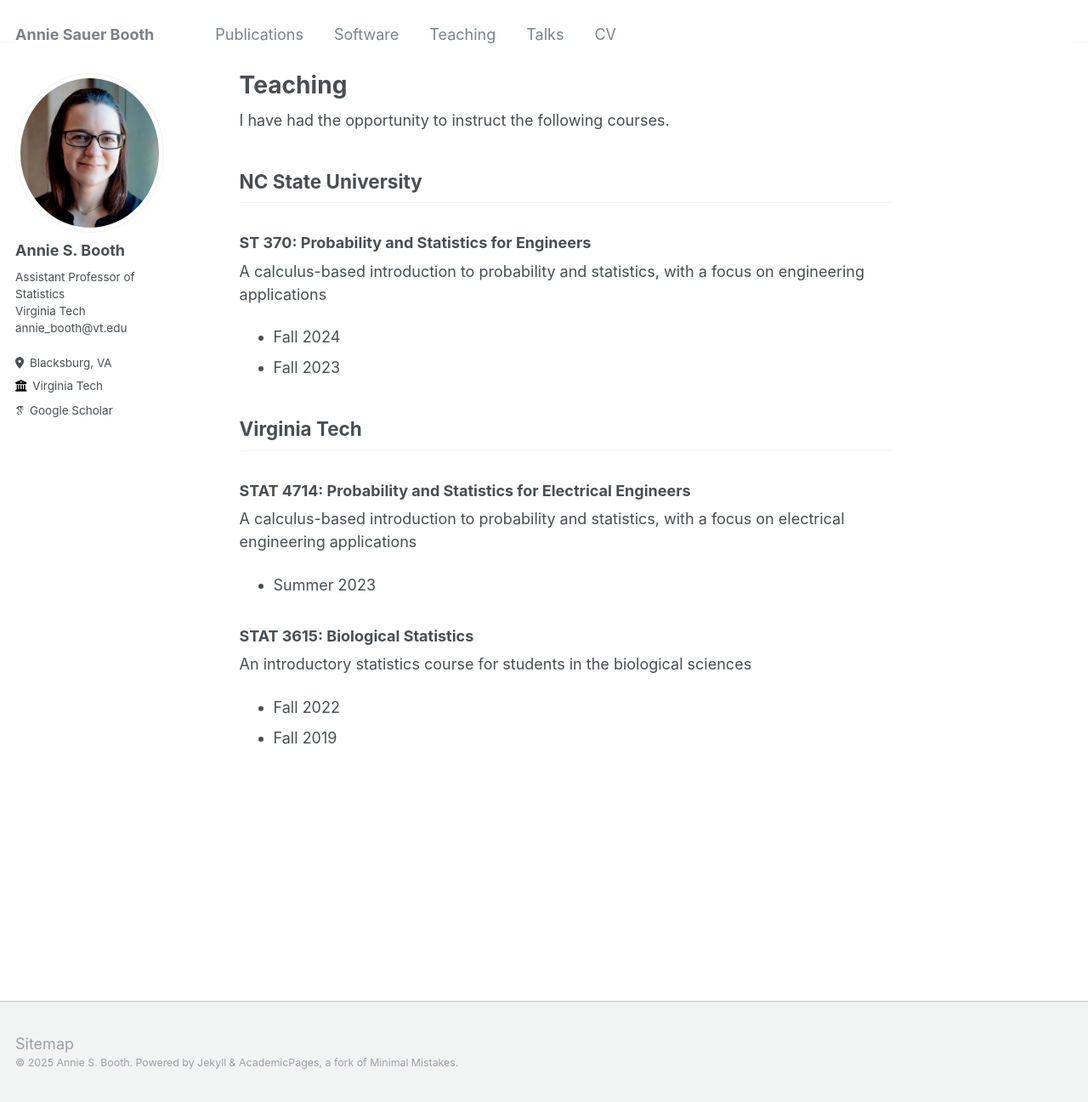
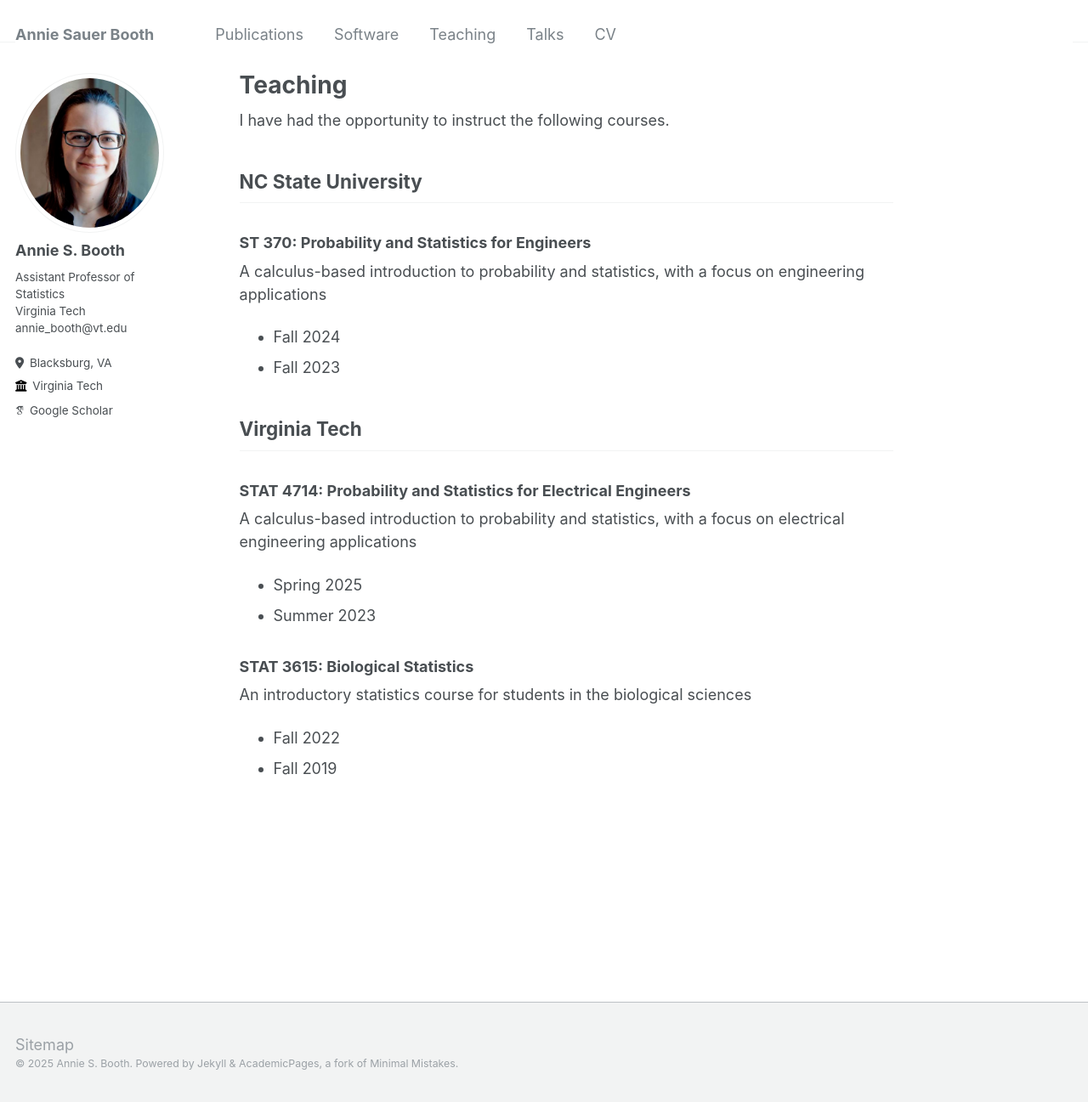
Before and after one commit to anniesbooth/anniesbooth.github.io, a Jekyll site: the page built from _pages/teaching.md, in a window 1280 px wide and 1297 px high. Shown: the whole window at 85% size. Built offline with Jekyll 4.4.1, drawn with Linux system fonts in a browser that asks for light colours; some web fonts are replaced.

Commit message:
teaching update

```diff
--- a/_pages/teaching.md
+++ b/_pages/teaching.md
@@ -21,6 +21,7 @@ Virginia Tech
 
 A calculus-based introduction to probability and statistics, with a focus on electrical engineering applications
 
+* Spring 2025
 * Summer 2023
 
 
```
